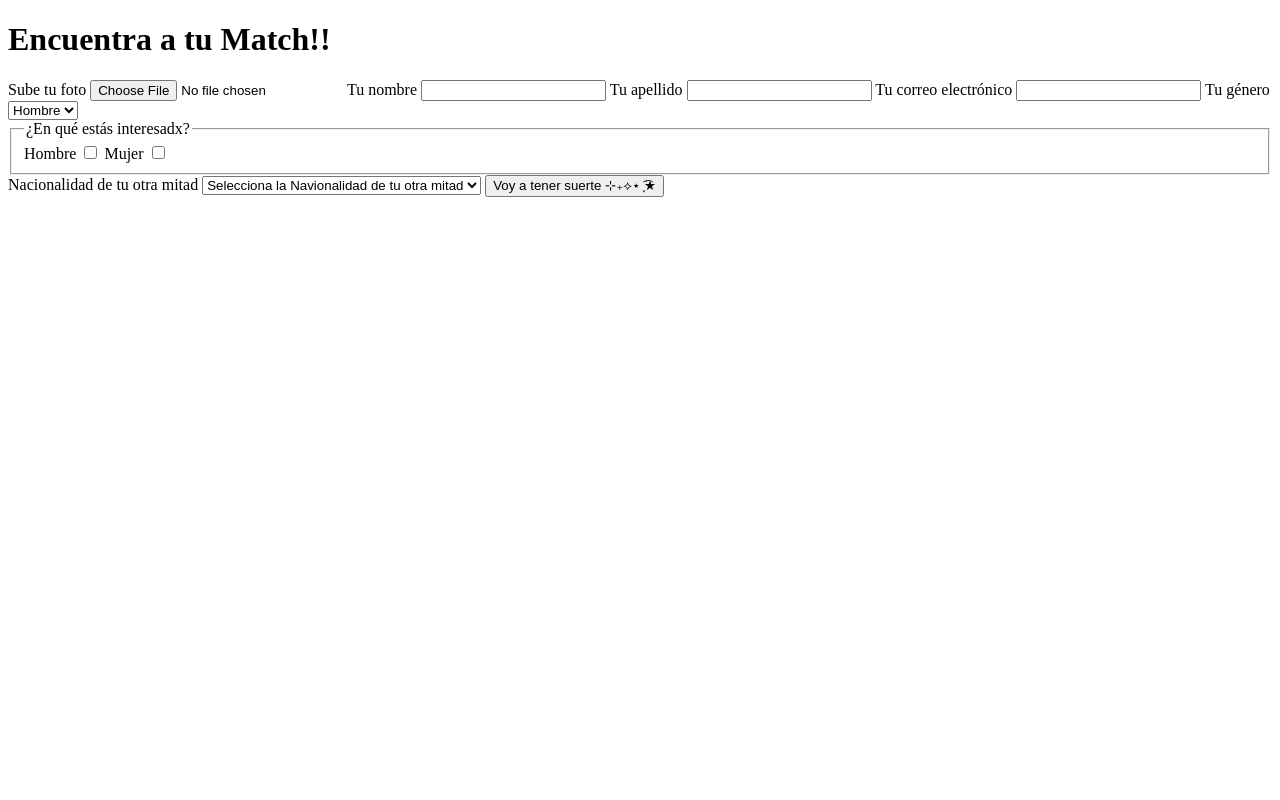
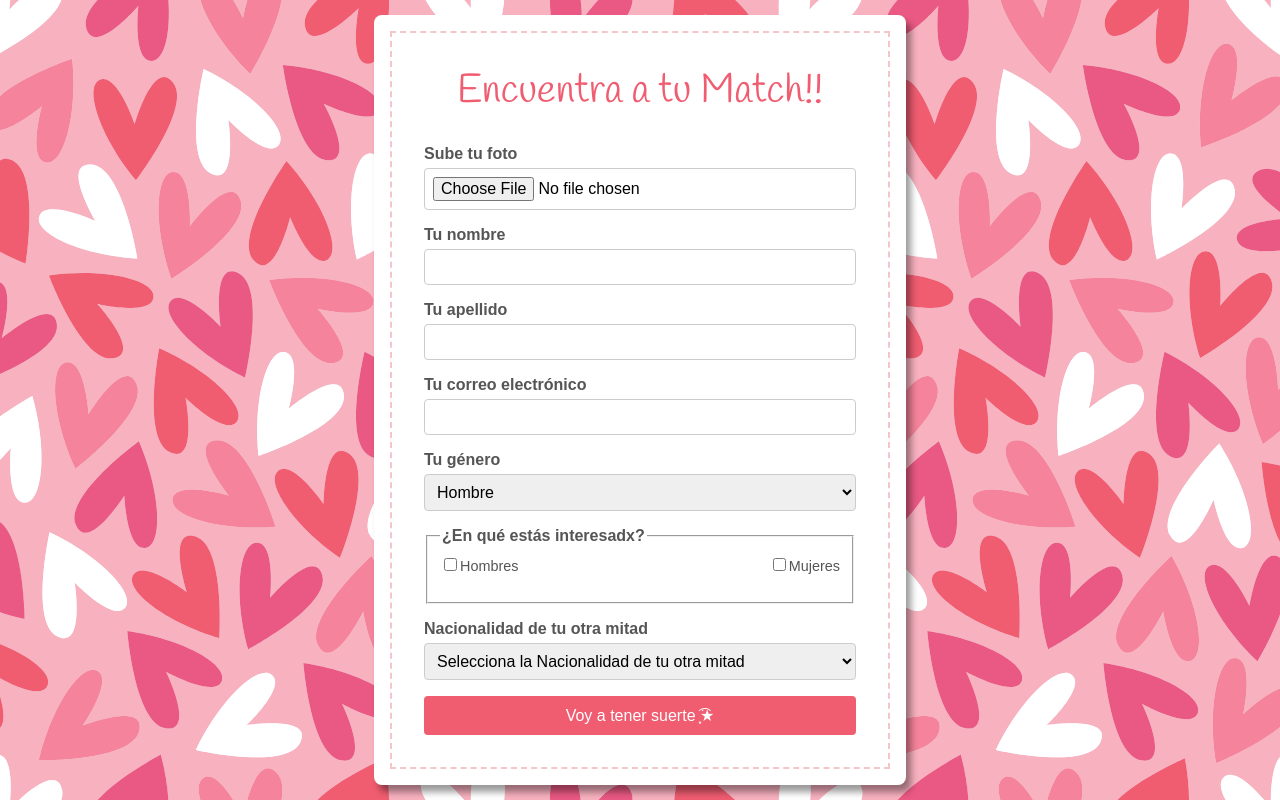
Before and after one commit to SoyYuri09/A21_GarciaYuri, a plain HTML site: page index.html in a window 1280 px wide. Drawn offline with Linux system fonts and the light colour scheme.

Commit message:
DOM y BOM

```diff
--- a/index.html
+++ b/index.html
@@ -3,6 +3,8 @@
     <head>
         <meta charset="UTF-8">
         <meta name="viewport" content="width=device-width, initial-scale=1.0">
+        <link rel="stylesheet" href="./styles.css">
+        <script src="./scripts/formActions.js"></script>
         <title>MatchyMatching - Encuentra tu Match</title>
     </head>
     <body>
@@ -32,20 +34,18 @@
                     <fieldset>
                         <legend>¿En qué estás interesadx?</legend>
                         <div class="checkbox-group">
-                            <label for="interest">Hombre</label>
-                            <input type="checkbox" name="interest" value="men">
+                            <label for="interest"><input type="checkbox" name="interest" value="men">Hombres</label>
 
-                            <label for="interest">Mujer</label>
-                            <input type="checkbox" name="interest" value="women">
+                            <label for="interest"><input type="checkbox" name="interest" value="women">Mujeres</label>
                         </div>
                     </fieldset>
 
                     <label for="nationality">Nacionalidad de tu otra mitad</label>
-                    <select name="nationality" id="nacionality">
-                        <option value="" disabled selected>Selecciona la Navionalidad de tu otra mitad</option>
+                    <select name="nationality" id="nationality">
+                        <option value="" disabled selected>Selecciona la Nacionalidad de tu otra mitad</option>
                     </select>
 
-                    <button type="submit" class="button">Voy a tener suerte ⊹₊⟡⋆ ͙͘͡★</button>
+                    <button type="submit" class="button">Voy a tener suerte ͙͘͡★</button>
                 </form>
             </div>
         </div>
--- /dev/null
+++ b/scripts/formActions.js
@@ -0,0 +1,67 @@
+const NACIONALIDADES_ACEPTADAS = [
+    {key: 'AU', name: "Australia"},
+    {key: 'BR', name: "Brasil"},
+    {key: 'CA', name: "Canadá"},
+    {key: 'CH', name: "Chile"},
+    {key: 'DE', name: "Alemania"},
+    {key: 'DK', name: "Dinamarca"},
+    {key: 'ES', name: "España"},
+    {key: 'FI', name: "Finlandia"},
+    {key: 'FR', name: "Francia"},
+    {key: 'GB', name: "Reino Unido"},
+    {key: 'IE', name: "Irlanda"},
+    {key: 'IN', name: "India"},
+    {key: 'IR', name: "Irán"},
+    {key: 'MX', name: "México"},
+    {key: 'NL', name: "Países Bajos"},
+    {key: 'NO', name: "Noruega"},
+    {key: 'NZ', name: "Nueva Zelanda"},
+    {key: 'RS', name: "Serbia"},
+    {key: 'TR', name: "Turquía"},
+    {key: 'UA', name: "Ucrania"},
+    {key: 'US', name: "Brasil"},
+];
+
+window.onload = function(){
+    const form = document.getElementsByTagName("form");
+    const inputs = form[0].getElementsByTagName("input");
+    const selects = form[0].getElementsByTagName("select");
+    for(let input of inputs){
+        input.onfocus = resaltarDesresaltar;
+
+        input.addEventListener('blur', resaltarDesresaltar);
+    }
+
+    for(let select of selects){
+        select.onfocus = resaltar;
+        select.addEventListener('blur', noResaltar);
+    }
+
+    llenarNacionalidad();
+}
+
+function llenarNacionalidad(){
+    const nacionalidad = document.getElementById("nationality");
+
+    for(let{key, name} of NACIONALIDADES_ACEPTADAS){
+        const option = document.createElement("option");
+        option.value = key;
+        option.innerHTML = name;
+        nacionalidad.appendChild(option);
+    }
+}
+
+function resaltar(evento){
+    evento.target.classList.add("selected");
+}
+
+function noResaltar(evento){
+    const clase = evento.target.classList.contains("selected");
+    if(clase){
+        evento.target.classList.remove("selected");
+    }
+}
+
+function resaltarDesresaltar(evento){
+    evento.target.classList.toggle("selected");
+}
--- /dev/null
+++ b/styles.css
@@ -0,0 +1,153 @@
+@import url('https://fonts.googleapis.com/css2?family=Handlee&family=Mulish:ital,wght@0,200..1000;1,200..1000&display=swap');
+
+body{
+    font-family: Arial, Helvetica, sans-serif;
+    margin: 0;
+    padding: 0;
+    background-color: #F4F4F9;
+    display: flex;
+    justify-content: center;
+    align-items: center;
+    height: 100vh;
+    background-image: url("./imgs/pattern.svg");
+    background-repeat: repeat;
+    background-size: contain;
+}
+
+.container{
+    background-color: white;
+    padding: 1rem;
+    border-radius: 8px;
+    box-shadow: 5px 7px 7px rgba(0, 0, 0, 0.4);
+    max-width: 500px;
+    width: 100%;
+}
+
+.dotted-container{
+    border-style: dashed;
+    border-width: 2px;
+    border-color: #F4C6CA;
+    padding: 2rem;
+}
+
+h1{
+    text-align: center;
+    color: #F05D71;
+    font-size: 2.5rem;
+    font-family: "Handlee", cursive;
+    font-weight: 400;
+    margin-top: 0;
+}
+
+form{
+    display: flex;
+    flex-direction: column;
+}
+
+input, select{
+    margin-bottom: 1rem;
+    padding: 8px;
+    border-width: 1px;
+    border-style: solid;
+    border-color: #CCC;
+    border-radius: 4px;
+    font-size: 1rem;
+}
+
+label, legend{
+    margin-bottom: 5px;
+    font-weight: bold;
+    color: #555;
+}
+
+.checkbox-group{
+    display: flex;
+    justify-content: space-between;
+}
+
+.checkbox-group label{
+    font-size: 0.9rem;
+    font-weight: normal;
+}
+
+fieldset{
+    margin-bottom: 1rem;
+}
+
+.button{
+    background: #F05D71;
+    color: white;
+    padding: 10px;
+    border: none;
+    border-radius: 4px;
+    cursor: pointer;
+    font-size: 1rem;
+    transition: background 0.3s;
+}
+
+.button:hover{
+    background: #F5839B;
+}
+
+.match{
+    padding: 3rem;
+    max-width: 800px;
+    text-align: left;
+    display: flex;
+    flex-direction: column;
+    position: relative;
+    align-items: center;
+    transform: rotate(-5deg)
+}
+
+.match img{
+    width: 200px;
+    height: 200px;
+    border-radius: 50%;
+    object-fit: cover;
+    margin-bottom: 1rem;
+}
+
+header{
+    display: flex;
+    flex-direction: column;
+    align-items: center;
+    gap: 1rem;
+    margin-bottom: 1.5rem;
+}
+
+header .match-name{
+    display: flex;
+    justify-content: space-between;
+    gap: 2.5rem;
+}
+
+.match-name p{
+    font-size: 1.8rem;
+    font-weight: 600;
+    color: #EC789A;
+    margin: 0;
+}
+
+.match-info{
+    width: 100%;
+    display: flex;
+    justify-content: space-between;
+}
+
+.match-info p{
+    margin: 5px;
+    color: #555;
+    font-size: 0.95rem;
+}
+
+.match-info strong{
+    font-weight: bold;
+    color: #333;
+}
+
+.selected{
+    outline-style: solid;
+    outline-color: #F05D71;
+    outline-width: 2px;
+}
```
Also changed, not shown: its-a-match.html (added, +41 -0 lines), imgs/img1.png (added), imgs/pattern.svg (added).
